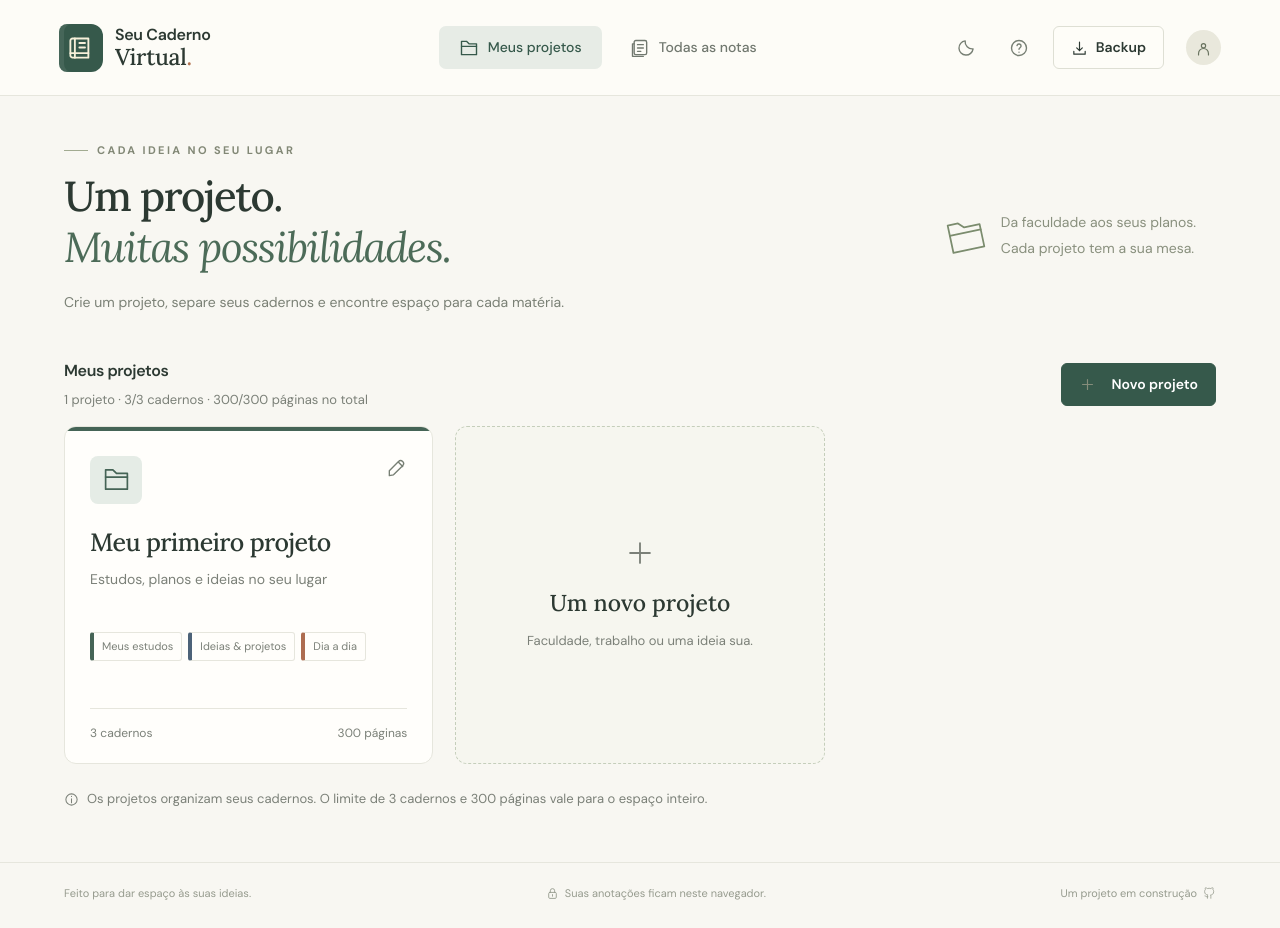
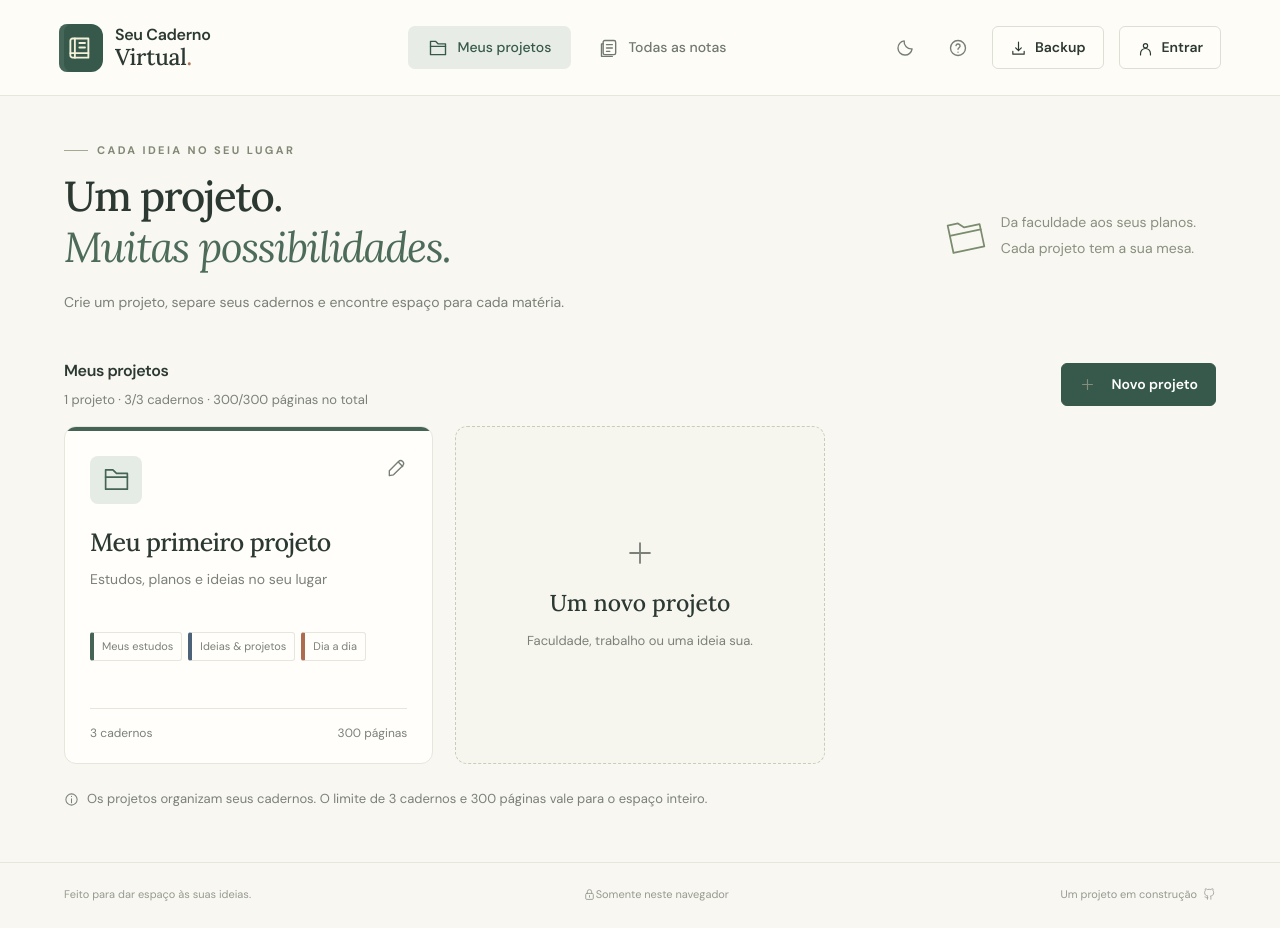
Before and after one commit to projects-yuri/Seu-Caderno-Virtual-, a website with bundled scripts: page dist/index.html in a window 1280 px wide. Built offline with nearby package versions, Linux system fonts and the light colour scheme.

Commit message:
Add accounts button and update footer content

```diff
--- a/dist/index.html
+++ b/dist/index.html
@@ -20,6 +20,7 @@
   <link rel="stylesheet" href="./styles.css">
   <link rel="stylesheet" href="./dark.css">
   <link rel="stylesheet" href="./projects.css">
+  <link rel="stylesheet" href="./accounts.css">
   <script type="module" src="./app.js"></script>
 </head>
 <body>
@@ -37,11 +38,12 @@
       <button class="icon-button theme-toggle" id="theme-toggle" type="button" aria-label="Ativar modo escuro" aria-pressed="false" title="Ativar modo escuro"><span data-icon="moon"></span></button>
       <button class="icon-button" id="help-button" aria-label="Como usar" title="Como usar"><span data-icon="help"></span></button>
       <button class="button button-outline backup-header" id="backup-button"><span data-icon="download"></span>Backup</button>
-      <span class="personal-mark" title="Seu espaço pessoal"><span data-icon="user"></span></span>
+      <button class="button button-outline account-button" id="account-button" type="button"><span data-icon="user"></span><span>Entrar</span></button>
     </div>
   </header>
+  <div id="cloud-banner" class="cloud-banner" role="status" aria-live="polite" hidden></div>
   <main id="main" tabindex="-1"></main>
-  <footer class="site-footer" id="site-footer"><span>Feito para dar espaço às suas ideias.</span><span><span data-icon="lock"></span>Suas anotações ficam neste navegador.</span><a href="https://github.com/projects-yuri/Seu-Caderno-Virtual-" target="_blank" rel="noopener noreferrer">Um projeto em construção<span data-icon="github"></span></a></footer>
+  <footer class="site-footer" id="site-footer"><span>Feito para dar espaço às suas ideias.</span><button type="button" id="cloud-indicator" class="cloud-indicator"><span data-icon="lock"></span><span>Somente neste navegador</span></button><a href="https://github.com/projects-yuri/Seu-Caderno-Virtual-" target="_blank" rel="noopener noreferrer">Um projeto em construção<span data-icon="github"></span></a></footer>
   <dialog id="app-dialog" aria-labelledby="dialog-title"></dialog>
   <div id="toast" class="toast" role="status" aria-live="polite"></div>
   <input type="file" id="import-file" accept="application/json,.json" hidden>
```
